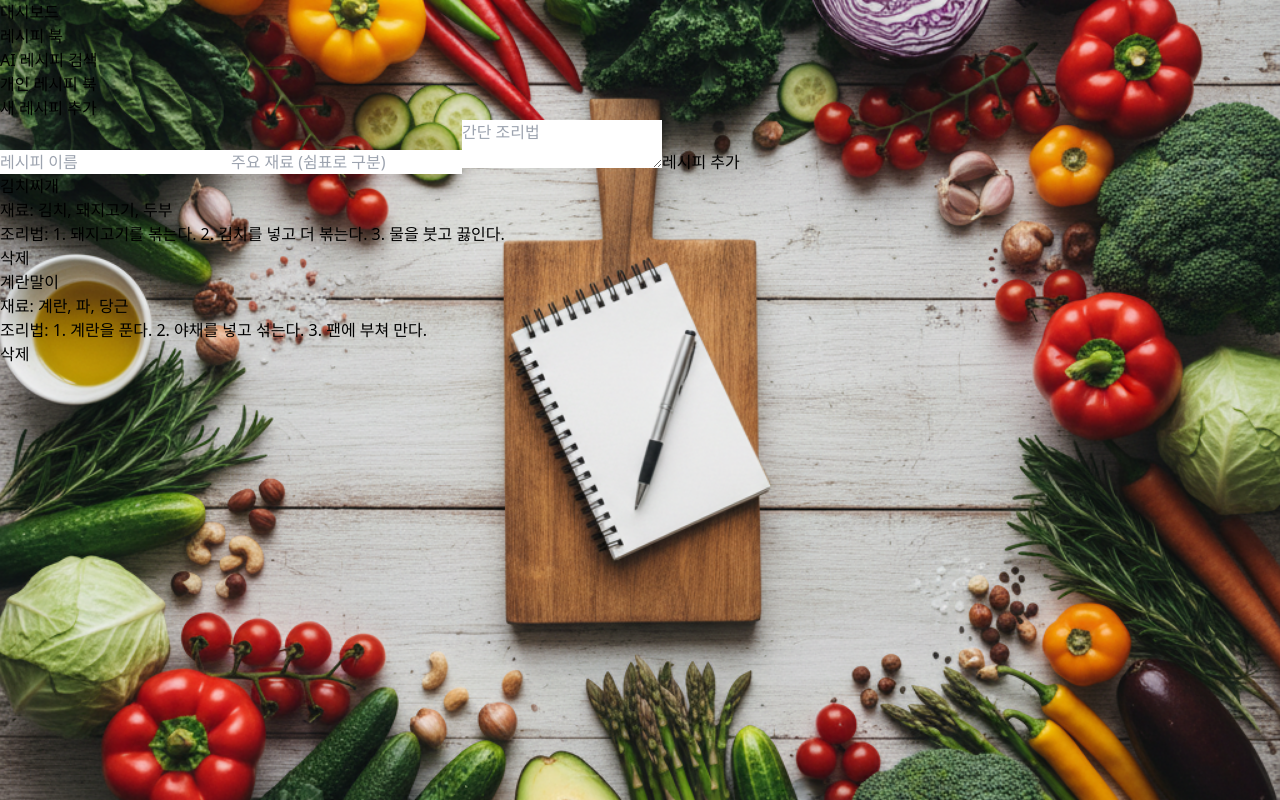
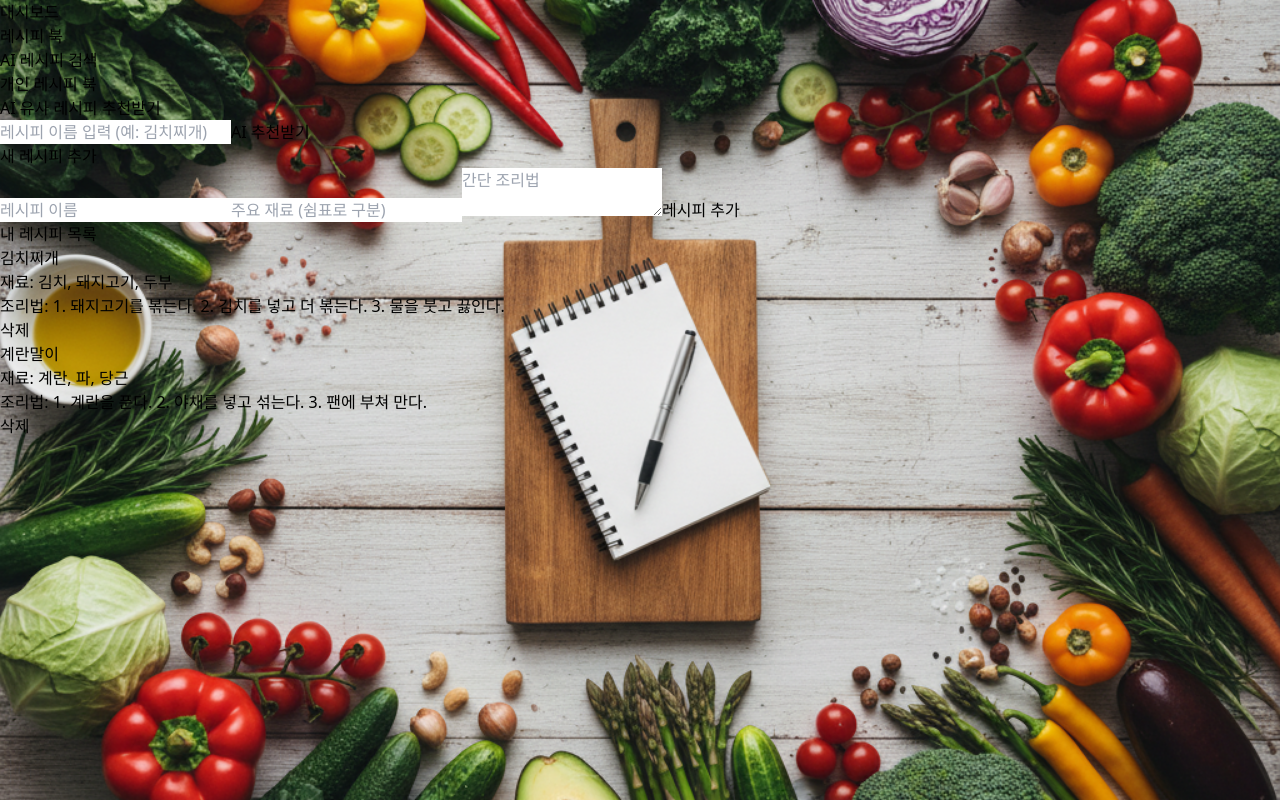
Before and after one commit to dlsgud513/ubuntu, a React (Vite) app in the folder src/: page /recipes in a window 1280 px wide. Built offline with nearby package versions, Linux system fonts and the light colour scheme.

Commit message:
Feature: Add similar recipes with Gemini CLI

```diff
--- a/src/src/pages/RecipeBook.jsx
+++ b/src/src/pages/RecipeBook.jsx
@@ -1,11 +1,20 @@
 import React, { useState } from 'react';
+import ReactMarkdown from 'react-markdown';
+
+const BACKEND_URL = 'http://localhost:3001/api/chat';
 
 const RecipeBook = ({ recipes, onAddRecipe, onDeleteRecipe }) => {
+  // 내 레시피 관리 상태
   const [name, setName] = useState('');
   const [ingredients, setIngredients] = useState('');
   const [instructions, setInstructions] = useState('');
 
-  const handleSubmit = (e) => {
+  // AI 추천 관리 상태
+  const [searchQuery, setSearchQuery] = useState('');
+  const [recommendations, setRecommendations] = useState('');
+  const [isLoading, setIsLoading] = useState(false);
+
+  const handleMyRecipeSubmit = (e) => {
     e.preventDefault();
     if (!name || !ingredients || !instructions) {
       alert('모든 필드를 입력해주세요.');
@@ -17,50 +26,73 @@ const RecipeBook = ({ recipes, onAddRecipe, onDeleteRecipe }) => {
     setInstructions('');
   };
 
+  const handleRecommendationRequest = async () => {
+    if (!searchQuery) {
+      alert('추천받고 싶은 레시피 이름을 입력해주세요.');
+      return;
+    }
+    setIsLoading(true);
+    setRecommendations('');
+    try {
+      const prompt = `'${searchQuery}'와 비슷하거나, 이 요리를 좋아하는 사람이 좋아할 만한 다른 레시피 3가지를 추천해줘. 각 레시피는 **제목, 이 레시피의 장점, 주요 재료, 간단 조리법**을 반드시 포함해야 하고, 전체 답변은 한국어로, 깔끔한 마크다운 형식으로 작성해줘.`;
+      const res = await fetch(BACKEND_URL, { method: 'POST', headers: { 'Content-Type': 'application/json' }, body: JSON.stringify({ prompt }) });
+      const data = await res.json();
+      if (!res.ok) throw new Error(data.error || '백엔드 서버 요청 실패');
+      setRecommendations(data.choices[0].message.content);
+    } catch (error) {
+      console.error('AI 추천 중 오류:', error);
+      alert(`오류 발생: ${error.message}`);
+    } finally {
+      setIsLoading(false);
+    }
+  };
+
   return (
     <div className="p-4 max-w-4xl mx-auto">
       <h1 className="text-3xl font-bold mb-6 text-white text-center">개인 레시피 북</h1>
 
+      {/* AI 유사 레시피 추천 섹션 */}
+      <div className="bg-white/80 backdrop-blur-sm shadow-md rounded-lg p-6 mb-6">
+        <h2 className="text-xl font-semibold mb-4">AI 유사 레시피 추천받기</h2>
+        <div className="flex flex-col sm:flex-row gap-4">
+          <input
+            type="text"
+            placeholder="레시피 이름 입력 (예: 김치찌개)"
+            value={searchQuery}
+            onChange={(e) => setSearchQuery(e.target.value)}
+            className="flex-grow p-2 border rounded-md"
+          />
+          <button onClick={handleRecommendationRequest} disabled={isLoading} className="bg-teal-500 text-white px-4 py-2 rounded-md hover:bg-teal-600 disabled:bg-gray-400">
+            {isLoading ? '추천받는 중...' : 'AI 추천받기'}
+          </button>
+        </div>
+        {recommendations && (
+          <div className="mt-4 border-t pt-4">
+             <div className="prose max-w-none"><ReactMarkdown>{recommendations}</ReactMarkdown></div>
+          </div>
+        )}
+      </div>
+
+      {/* 내 레시피 추가 섹션 */}
       <div className="bg-white/80 backdrop-blur-sm shadow-md rounded-lg p-6 mb-6">
         <h2 className="text-xl font-semibold mb-4">새 레시피 추가</h2>
-        <form onSubmit={handleSubmit} className="flex flex-col gap-4">
-          <input
-            type="text"
-            placeholder="레시피 이름"
-            value={name}
-            onChange={(e) => setName(e.target.value)}
-            className="p-2 border rounded-md"
-          />
-          <input
-            type="text"
-            placeholder="주요 재료 (쉼표로 구분)"
-            value={ingredients}
-            onChange={(e) => setIngredients(e.target.value)}
-            className="p-2 border rounded-md"
-          />
-          <textarea
-            placeholder="간단 조리법"
-            value={instructions}
-            onChange={(e) => setInstructions(e.target.value)}
-            className="p-2 border rounded-md h-24"
-          />
-          <button type="submit" className="bg-blue-500 text-white px-4 py-2 rounded-md hover:bg-blue-600 self-start">
-            레시피 추가
-          </button>
+        <form onSubmit={handleMyRecipeSubmit} className="flex flex-col gap-4">
+          <input type="text" placeholder="레시피 이름" value={name} onChange={(e) => setName(e.target.value)} className="p-2 border rounded-md" />
+          <input type="text" placeholder="주요 재료 (쉼표로 구분)" value={ingredients} onChange={(e) => setIngredients(e.target.value)} className="p-2 border rounded-md" />
+          <textarea placeholder="간단 조리법" value={instructions} onChange={(e) => setInstructions(e.target.value)} className="p-2 border rounded-md h-24" />
+          <button type="submit" className="bg-blue-500 text-white px-4 py-2 rounded-md hover:bg-blue-600 self-start">레시피 추가</button>
         </form>
       </div>
 
+      {/* 내 레시피 목록 */}
+      <h2 className="text-2xl font-bold mb-4 text-white">내 레시피 목록</h2>
       <div className="grid grid-cols-1 md:grid-cols-2 lg:grid-cols-3 gap-6">
         {recipes.map(recipe => (
           <div key={recipe.id} className="bg-white/80 backdrop-blur-sm shadow-md rounded-lg p-6 flex flex-col">
             <h3 className="text-lg font-semibold mb-2">{recipe.name}</h3>
             <p className="text-gray-600 mb-2"><span className="font-semibold">재료:</span> {recipe.ingredients}</p>
             <p className="text-gray-600 flex-grow"><span className="font-semibold">조리법:</span> {recipe.instructions}</p>
-            <button
-              onClick={() => onDeleteRecipe(recipe.id)}
-              className="text-red-500 hover:text-red-700 self-end mt-4">
-              삭제
-            </button>
+            <button onClick={() => onDeleteRecipe(recipe.id)} className="text-red-500 hover:text-red-700 self-end mt-4">삭제</button>
           </div>
         ))}
       </div>
```
